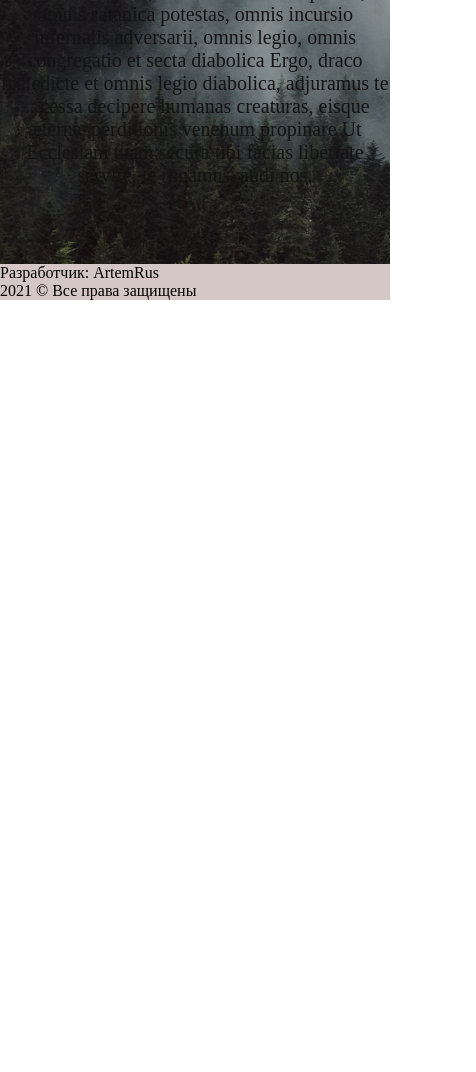
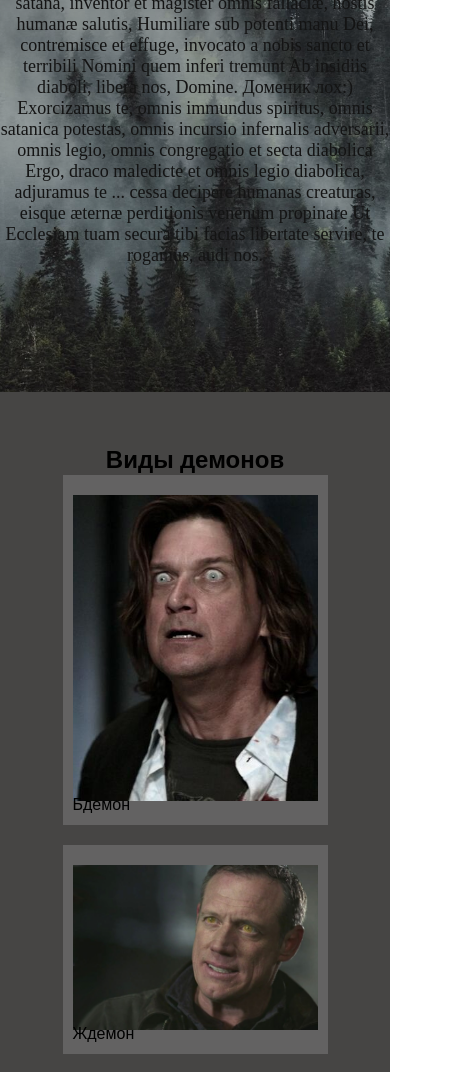
Before and after one commit to ArtemRusak/kfcsite, a plain HTML site: page index.html in a window 390 px wide. Shown: the part 626-1698 px from the top of the page, 476 px wide, since content can reach past the window. Before the commit the page ends 926 px from the top, so only its background shows below. Drawn offline with nearby package versions, Linux system fonts and the light colour scheme.

Commit message:
Add files via upload

```diff
--- a/index.html
+++ b/index.html
@@ -5,6 +5,9 @@
     <meta http-equiv="X-UA-Compatible" content="IE=edge">
     <meta name="viewport" content="width=device-width, initial-scale=1.0">
     <title>Aboba</title>
+    <link rel="preconnect" href="https://fonts.googleapis.com">
+<link rel="preconnect" href="https://fonts.gstatic.com" crossorigin>
+<link href="https://fonts.googleapis.com/css2?family=Open+Sans:wght@700&display=swap" rel="stylesheet">
     <link rel="stylesheet" href="style.css">
 </head>
 <body>
@@ -32,7 +35,7 @@
             Vade, satana, inventor et magister omnis fallaciæ, hostis humanæ salutis,
             Humiliare sub potenti manu Dei, contremisce et effuge, invocato a nobis sancto et terribili Nomini
             quem inferi tremunt
-            Ab insidiis diaboli, libera nos, Domine.
+            Ab insidiis diaboli, libera nos, Domine. Доменик лох:)
 
             Exorcizamus te, omnis immundus spiritus, omnis satanica potestas, omnis incursio infernalis adversarii, omnis legio, omnis congregatio et secta diabolica
 
@@ -41,6 +44,26 @@
             Ut Ecclesiam tuam secura tibi facias libertate servire, te rogamus, audi nos.
             </p>
       </div>
+      <div class="demon">
+        <h2>Виды демонов</h2>
+        <div  class="demon-wrapper">
+            <figure>
+                <img src="Бдемон.jpg" alt="">
+                <figcaption>Бдемон</figcaption>
+            </figure>
+            <figure>
+                <img src="Ждемон.png" alt="">
+                <figcaption>Ждемон</figcaption>
+            </figure>
+            <figure>
+                <img src="Кдемон.jpg" alt="">
+                <figcaption>Кдемон</figcaption>
+            </figure>
+            <figure>
+                <img src="Чдемо.jpg" alt="">
+                <figcaption>Чдемон</figcaption>
+            </figure>
+      </div>
     </main>
     <footer>
        <p>Разработчик: ArtemRus</p>
--- a/style.css
+++ b/style.css
@@ -1,6 +1,9 @@
 *{
     padding: 0;
     margin: 0;
+}
+h1,h2, figcaption{
+    font-family: 'Open Sans', sans-serif;
 }
 
 header{
@@ -19,6 +22,7 @@ header a{
 }
 footer{
     background-color: rgb(214, 199, 199);
+    padding: 20px;
 }
 header button{
     background-color:dimgray;
@@ -36,6 +40,7 @@ header button:hover{
     min-height: 80vh;
     background-image: linear-gradient(to top, rgba(0, 0, 0, 0.082), rgb(0, 0, 0, 0.342)) , url(ktc.jpg);
     background-size: cover;
+    background-position: center;
     display:flex;
     flex-direction: column;
     justify-content: center;
@@ -47,3 +52,67 @@ header button:hover{
     font-size: 20px;
     color: rgb(20, 20, 20);
 }
+.demon{
+    padding: 50px 20px;
+    background: rgb(70, 69, 68);
+    text-align: center;
+}
+img{
+    max-width: 100%;
+
+}
+.demon-wrapper{
+    display:flex;
+    justify-content: space-between;
+
+}
+figure{
+    width: 22%;
+    background-color: rgb(99, 98, 98);
+    padding: 20px 10px;
+    position: relative;
+}
+figcaption{
+    position: absolute;
+    bottom:10px;
+}
+@media(max-width: 1032px){
+    header{
+        display: block;
+        text-align: center;
+    }
+    nav{
+        margin: 20px 0;
+    }
+    nav a{
+        display: block;
+    }
+
+}
+@media(max-width:760px){
+.demon-wrapper{
+    flex-wrap:wrap;
+}
+figure{
+    width:45%;
+    margin-bottom: 20px;
+}
+}
+@media(max-width: 550px){
+    h1{
+        font-size: 18px;
+    }
+    .hero p{
+
+        font-size: 18px;
+    }
+    header button{
+        padding: 7px 10px ;
+    }
+    figure{
+        width:70%;
+    }
+    .demon-wrapper{
+        justify-content: center;
+    }
+}
```
Also changed, not shown: Бдемон.jpg (added), Ждемон.png (added), Кдемон.jpg (added), Чдемо.jpg (added).
